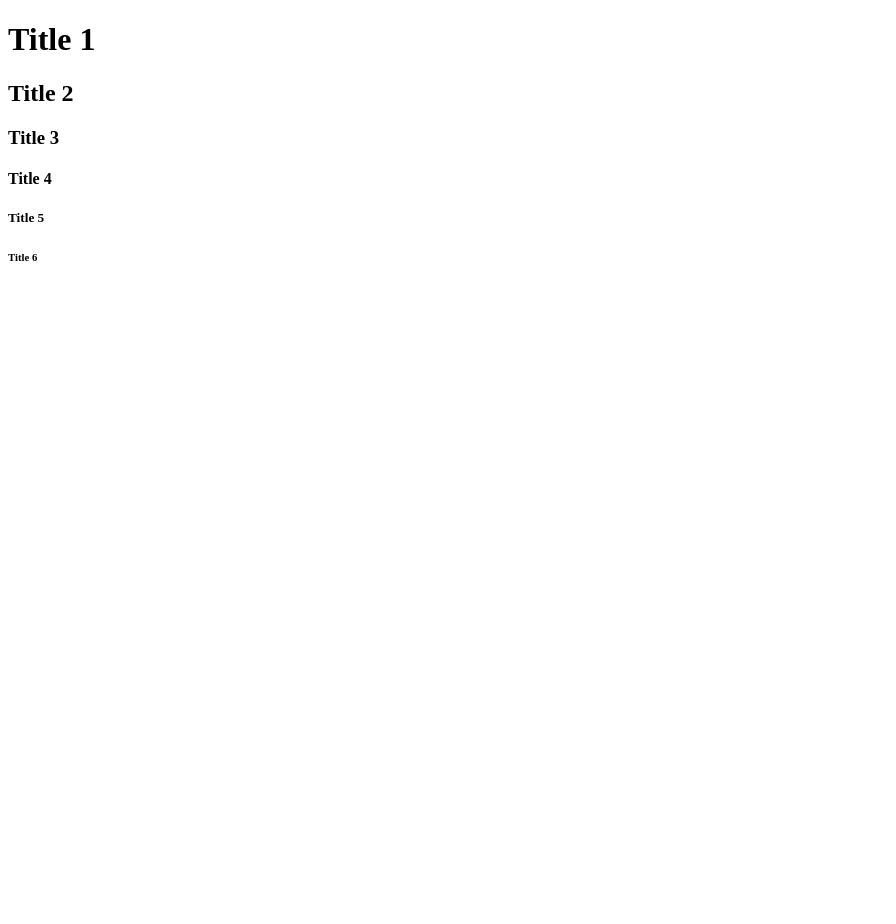
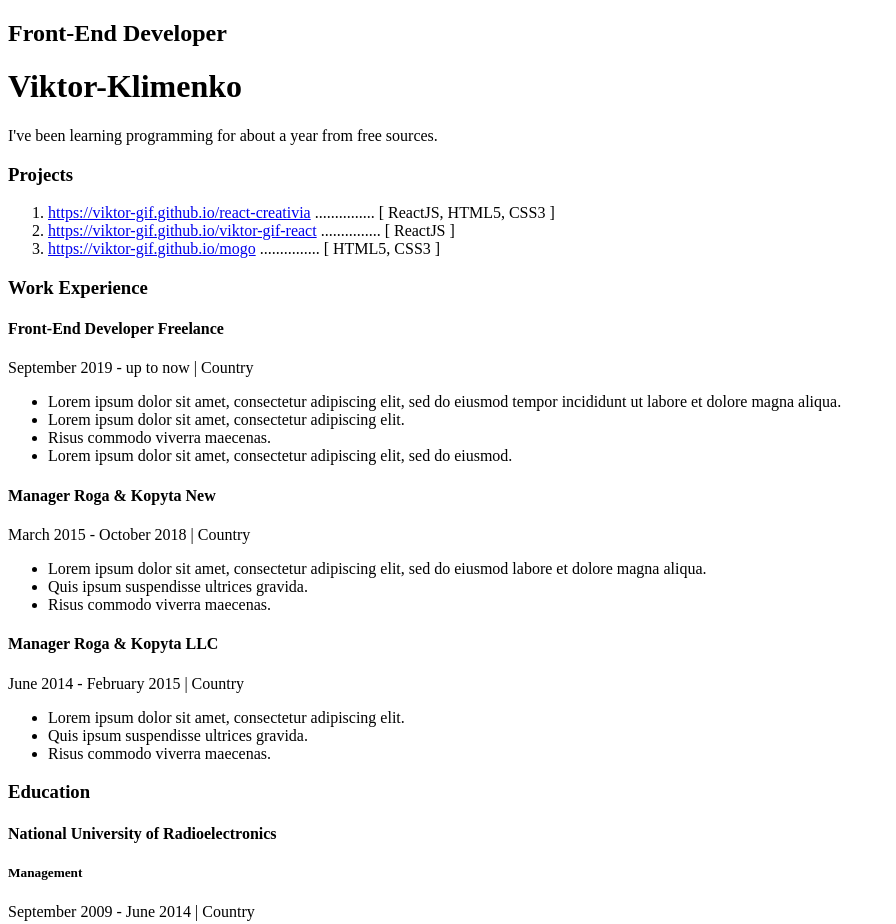
Before and after one commit to viktor-gif/goit_resume, a plain HTML site: page index.html in a window 1280 px wide. Shown: the top 924 px of the page, without its empty margins (0-896 px from the left). Before the commit the page ends 800 px from the top, so only its background shows below. Drawn offline with Linux system fonts and the light colour scheme.

Commit message:
Added HTML

```diff
--- a/index.html
+++ b/index.html
@@ -4,14 +4,186 @@
   <meta charset="UTF-8">
   <meta http-equiv="X-UA-Compatible" content="IE=edge">
   <meta name="viewport" content="width=device-width, initial-scale=1.0">
-  <title>Document</title>
+  <title>Resume Viktor Klimenko</title>
 </head>
 <body>
-  <h1>Title 1</h1>
-  <h2>Title 2</h2>
-  <h3>Title 3</h3>
-  <h4>Title 4</h4>
-  <h5>Title 5</h5>
-  <h6>Title 6</h6>
+  <!-- main section -->
+  <div>
+    <!-- main content section -->
+    <main>
+      <!-- about me section -->
+      <div>
+        <h2>
+          Front-End Developer
+        </h2>
+        <h1>
+          Viktor-Klimenko
+        </h1>
+        <p>
+          I've been learning programming for about a year from free sources.
+
+        </p>
+      </div>
+
+      <!-- my projects section -->
+      <div>
+        <h3>Projects</h3>
+
+        <ol>
+          <li>
+            <a href="https://viktor-gif.github.io/react-creativia">https://viktor-gif.github.io/react-creativia</a>
+            <span>...............</span>
+            <span>[ ReactJS, HTML5, CSS3 ]</span>
+          </li>
+          <li>
+            <a href="https://viktor-gif.github.io/viktor-gif-react">https://viktor-gif.github.io/viktor-gif-react</a>
+            <span>...............</span>
+            <span>[ ReactJS ]</span>
+          </li>
+          <li>
+            <a href="https://viktor-gif.github.io/mogo">https://viktor-gif.github.io/mogo</a>
+            <span>...............</span>
+            <span>[ HTML5, CSS3 ]</span>
+          </li>
+        </ol>
+
+      </div>
+
+      <!-- my work experience -->
+      <div>
+        <h3>Work Experience</h3>
+        <!-- company 1 -->
+        <div>
+          <h4>Front-End Developer <span>Freelance</span></h4>
+          <p>September 2019 - up to now | Country</p>
+          <ul>
+            <li>
+              Lorem ipsum dolor sit amet, consectetur adipiscing elit, sed do eiusmod tempor incididunt ut labore et dolore magna
+              aliqua.
+            </li>
+            <li>
+              Lorem ipsum dolor sit amet, consectetur adipiscing elit.
+            </li>
+            <li>
+              Risus commodo viverra maecenas.
+            </li>
+            <li>
+              Lorem ipsum dolor sit amet, consectetur adipiscing elit, sed do eiusmod.
+            </li>
+          </ul>
+        </div>
+        <!-- company 2 -->
+        <div>
+          <h4>Manager <span>Roga & Kopyta New</span></h4>
+          <p>March 2015 - October 2018 | Country</p>
+          <ul>
+            <li>
+              Lorem ipsum dolor sit amet, consectetur adipiscing elit, sed do eiusmod labore et dolore magna aliqua.
+            </li>
+            <li>
+              Quis ipsum suspendisse ultrices gravida.
+            </li>
+            <li>
+              Risus commodo viverra maecenas.
+            </li>
+          </ul>
+        </div>
+        <!-- company 3 -->
+        <div>
+          <h4>Manager <span>Roga & Kopyta LLC</span></h4>
+          <p>June 2014 - February 2015 | Country</p>
+          <ul>
+            <li>
+              Lorem ipsum dolor sit amet, consectetur adipiscing elit.
+            </li>
+            <li>
+              Quis ipsum suspendisse ultrices gravida.
+            </li>
+            <li>
+              Risus commodo viverra maecenas.
+            </li>
+          </ul>
+        </div>
+      </div>
+      <!-- my education -->
+      <div>
+        <h3>Education</h3>
+        <!-- education 1 -->
+        <div>
+          <h4>National University of Radioelectronics</h4>
+          <h5>Management</h5>
+          <p>September 2009 - June 2014   |   Country</p>
+        </div>
+      </div>
+    </main>
+
+    <!-- sidebar-section -->
+    <aside>
+      <img src="img/IMG-35f23ec5adbc4141560b42f517c93430-V.jpg">
+
+      <!-- contacts-section -->
+      <div>
+        <h3>Contacts</h3>
+        <div>
+          <span>C:</span>
+          <a href="tel:+3890961444250">+38 (096) 144 42 50</a>
+        </div>
+        <div>
+          <span>E:</span>
+          <a href="klim.viktor.ua@gmail.com">klim.viktor.ua@gmail.com</a>
+        </div>
+      </div>
+
+      <!-- tech skills -->
+      <div>
+        <h3>Tech Skills</h3>
+        <ul>
+          <li>
+            HTML5
+          </li>
+          <li>
+            CSS3
+          </li>
+          <li>
+            GIT
+          </li>
+          <li>
+            JavaScript
+          </li>
+          <li>
+            TypeScript
+          </li>
+          <li>
+            React.js
+          </li>
+          <li>
+            PHP
+          </li>
+          <li>
+            SQL
+          </li>
+        </ul>
+      </div>
+
+      <!-- soft skills -->
+      <div>
+        <h3>Soft Skills</h3>
+        <ul>
+          <li>
+            purposefulness
+          </li>
+          <li>
+            Agile
+          </li>
+          <li>
+            GTD
+          </li>
+          <li>
+            Teamwork
+          </li>
+        </ul>
+      </div>
+    </aside>
+  </div>
 </body>
 </html>
```
Also changed, not shown: img/IMG-35f23ec5adbc4141560b42f517c93430-V.jpg (added).
